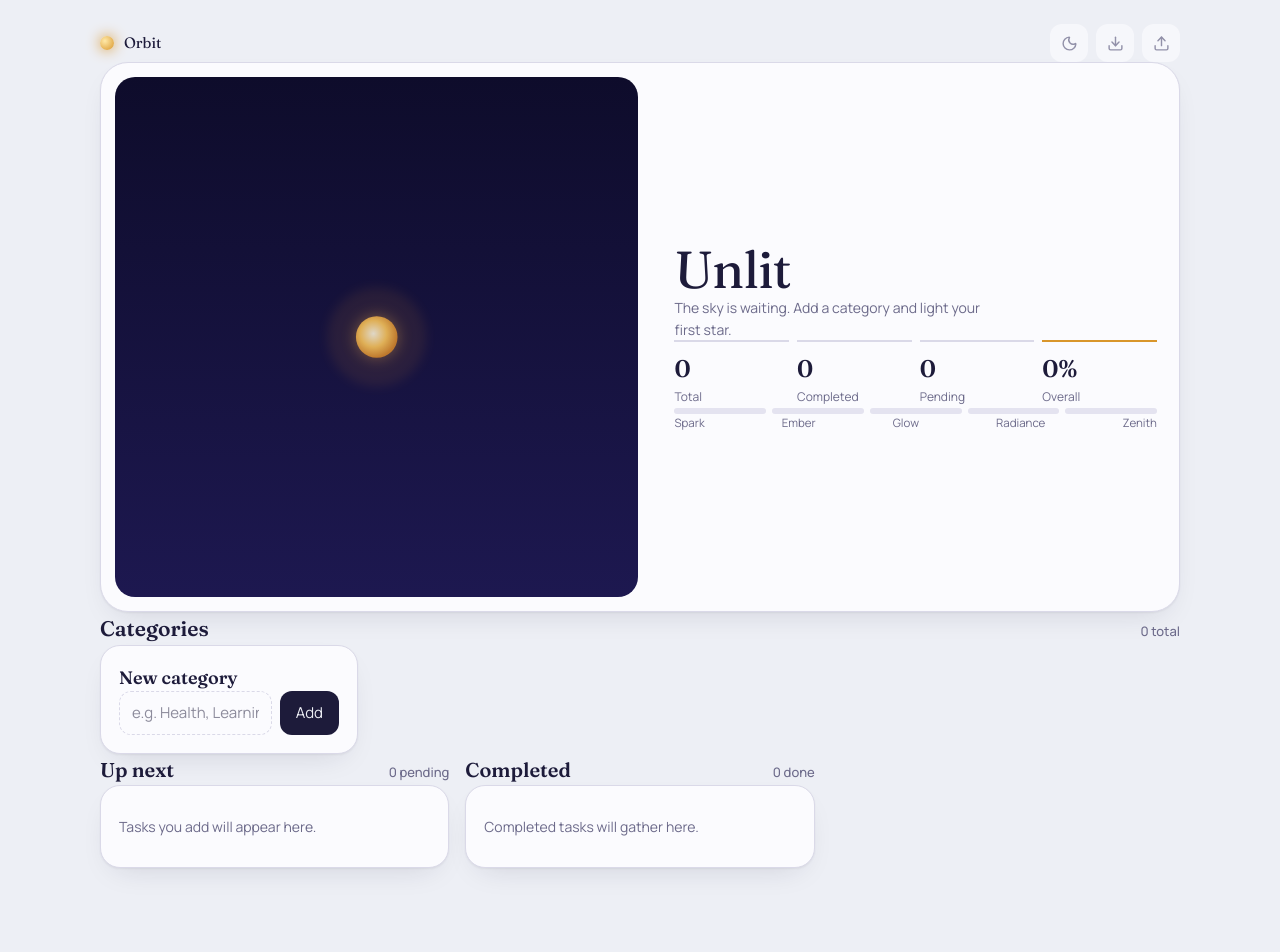
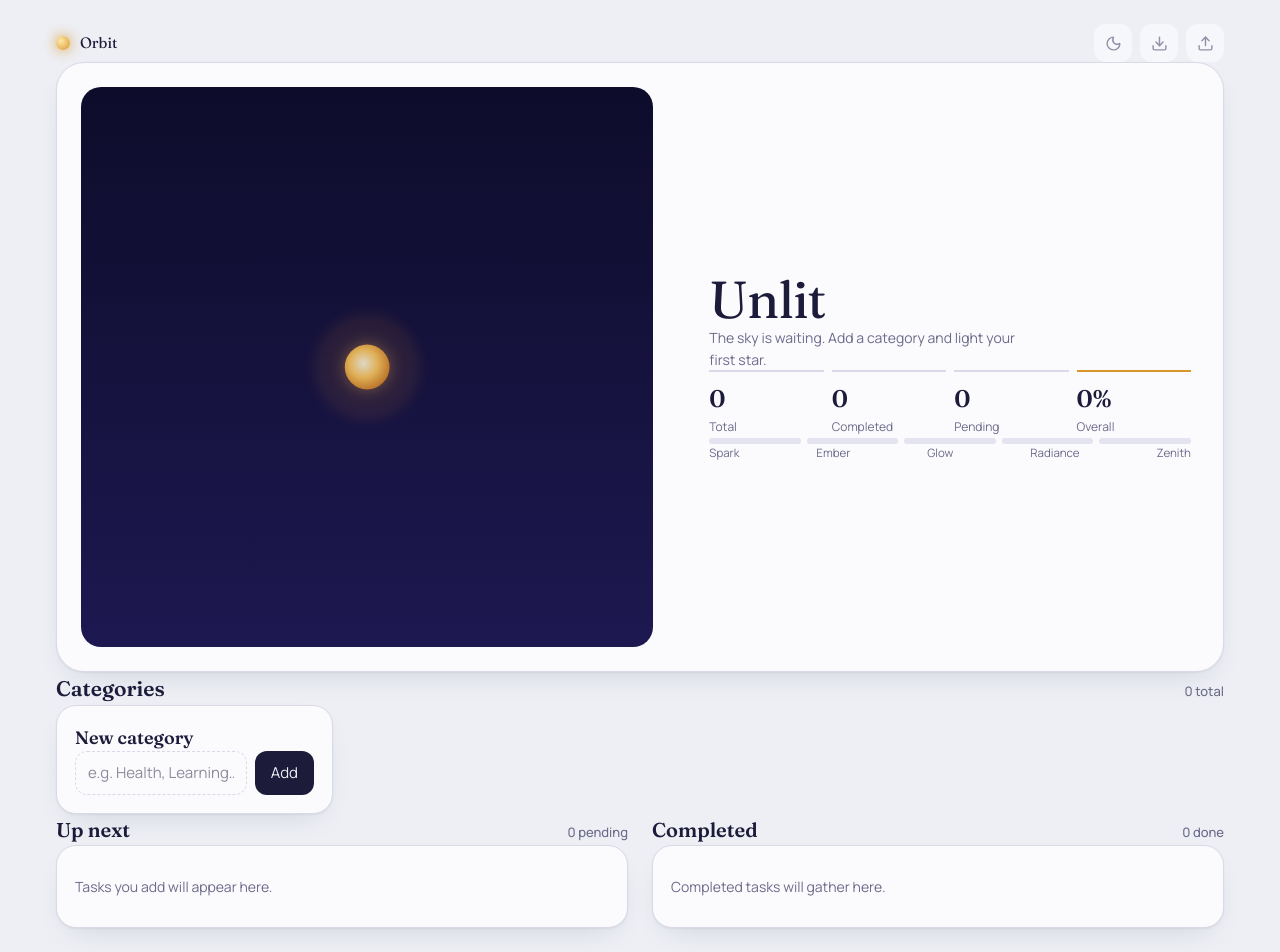
Before and after one commit to muhdafsal0-stack/my-app, a Next.js app: page / in a window 1280 px wide. Shown: the top 952 px of the page. Built offline with nearby package versions, Linux system fonts and the light colour scheme.

Commit message:
feat: make layout full-screen width with responsive edge-to-edge container

```diff
--- a/app/AppShell.tsx
+++ b/app/AppShell.tsx
@@ -42,8 +42,8 @@ export default function AppShell() {
   const activeCat = view !== 'home' ? cats.find(c => c.id === view) : null
 
   return (
-    <div className="min-h-screen" style={{ background: 'var(--bg)', color: 'var(--ink)', fontFamily: 'var(--sans)' }}>
-      <div style={{ maxWidth: '1120px', margin: '0 auto', padding: '24px 20px 72px' }}>
+    <div className="min-h-screen w-full" style={{ background: 'var(--bg)', color: 'var(--ink)', fontFamily: 'var(--sans)' }}>
+      <div className="w-full px-4 sm:px-6 md:px-8 lg:px-10 xl:px-14 py-6 pb-20">
         <Header onHome={() => setView('home')} />
 
         {activeCat ? (
@@ -64,8 +64,8 @@ export default function AppShell() {
             </h2>
 
             <div
-              className="grid gap-4 mb-12"
-              style={{ gridTemplateColumns: 'repeat(auto-fill,minmax(250px,1fr))' }}
+              className="grid gap-4 sm:gap-5 mb-12"
+              style={{ gridTemplateColumns: 'repeat(auto-fill,minmax(270px,1fr))' }}
             >
               {cats.map(cat => (
                 <CategoryCard key={cat.id} cat={cat} onOpen={id => setView(id)} />
--- a/app/components/HeroSection.tsx
+++ b/app/components/HeroSection.tsx
@@ -16,9 +16,9 @@ export default function HeroSection({ onSelectCategory }: HeroSectionProps) {
 
   return (
     <section
-      className="grid gap-7 rounded-[28px] border p-[14px] mb-10"
+      className="grid gap-8 lg:gap-12 rounded-[28px] border p-4 sm:p-6 mb-10 hero-grid items-center"
       style={{
-        gridTemplateColumns: 'minmax(0,1.05fr) minmax(0,1fr)',
+        gridTemplateColumns: 'minmax(0,1.15fr) minmax(0,1fr)',
         background: 'var(--card)',
         borderColor: 'var(--line)',
         boxShadow: 'var(--shadow)',
--- a/app/components/OrbitalVisualization.tsx
+++ b/app/components/OrbitalVisualization.tsx
@@ -67,7 +67,7 @@ export default function OrbitalVisualization({ cats, lastPopped, onSelectCategor
 
   return (
     <div
-      className="relative rounded-[20px] overflow-hidden aspect-square w-full max-h-[520px]"
+      className="relative rounded-[20px] overflow-hidden aspect-square w-full max-h-[560px] mx-auto"
       style={{
         background: 'linear-gradient(180deg,#0E0C2B,#1D1850)',
       }}
--- a/app/components/TaskStream.tsx
+++ b/app/components/TaskStream.tsx
@@ -58,7 +58,7 @@ export function TaskStreamPanels() {
   const stat = allStat(cats)
 
   return (
-    <div className="grid gap-4" style={{ gridTemplateColumns: 'repeat(auto-fill,minmax(300px,1fr))' }}>
+    <div className="grid gap-6 grid-cols-1 lg:grid-cols-2">
       {/* Up Next */}
       <div>
         <h2 className="font-semibold text-[20px] flex items-baseline justify-between mb-4" style={{ fontFamily: 'var(--serif)' }}>
```
